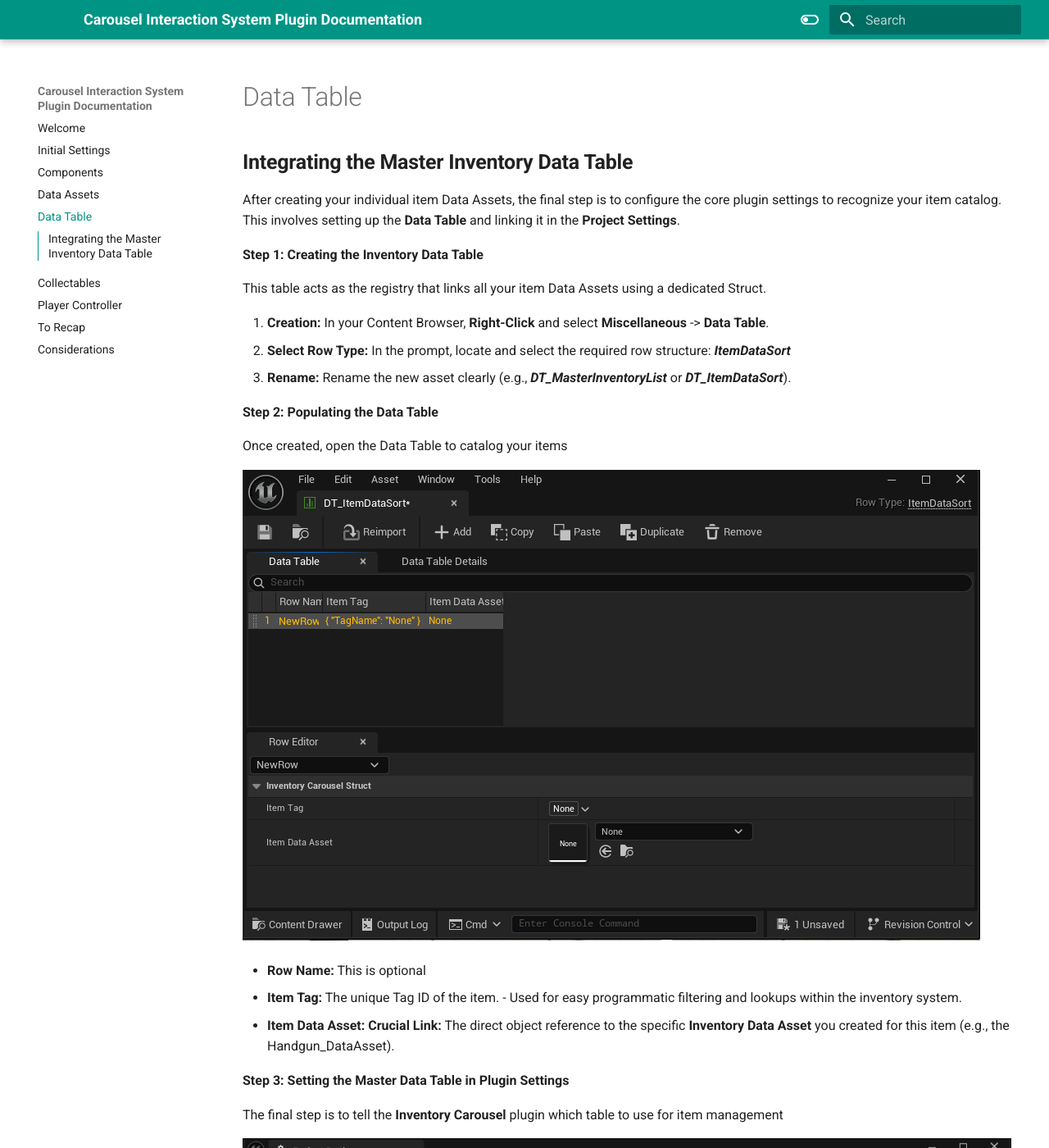
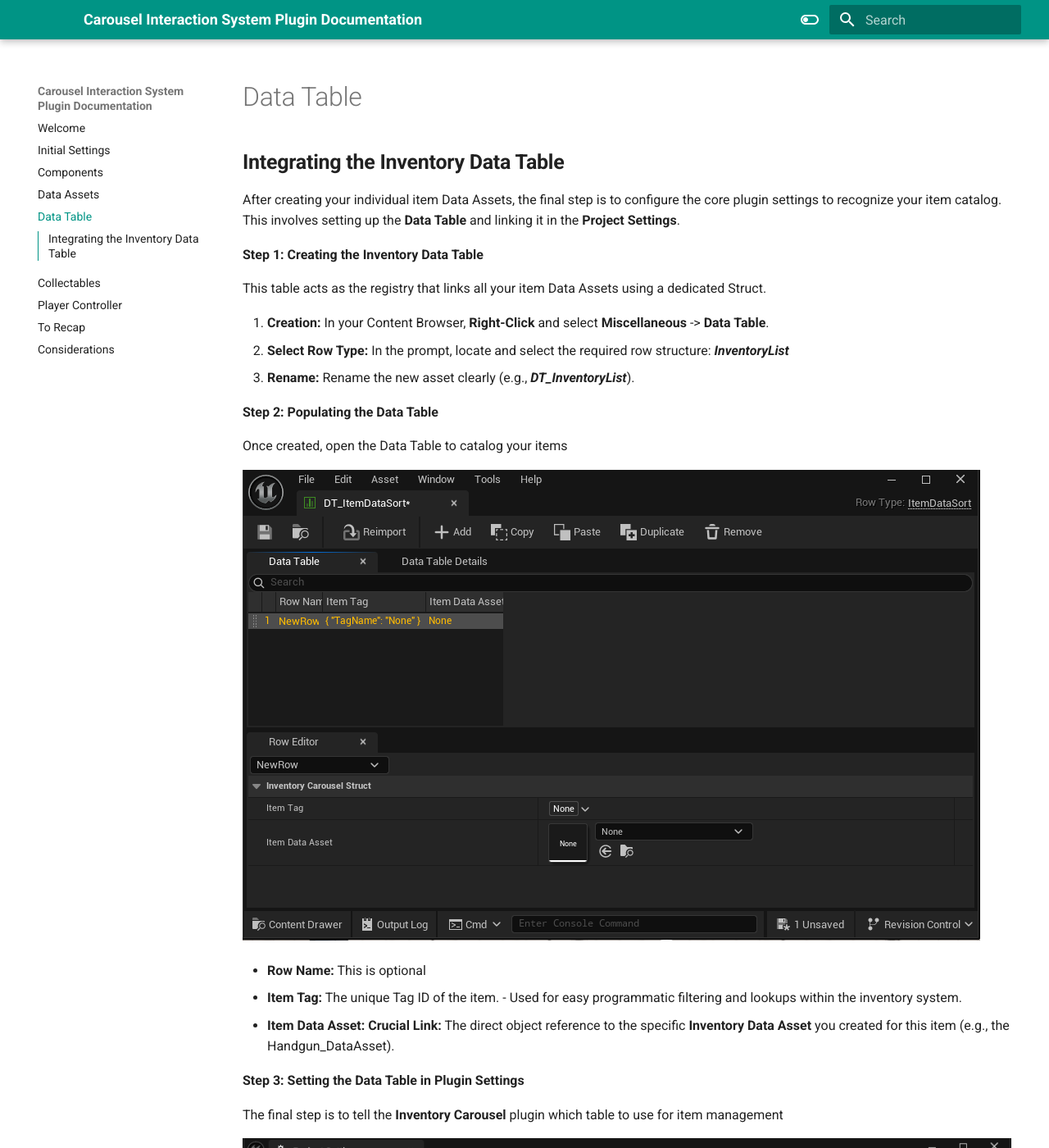
Before and after one commit to SoupStem/Carousel-Interaction-System, an MkDocs documentation site: the page built from docs/data-table.md, in a window 1280 px wide and 1400 px high. Shown: the whole window at 82% size. Built offline with MkDocs 1.6.1 and Material for MkDocs 9.7.7, drawn with Linux system fonts in a browser that asks for light colours; some of the changed text lies outside the part shown.

Commit message:
Change inventory structure and data table name

```diff
--- a/docs/data-table.md
+++ b/docs/data-table.md
@@ -1,4 +1,4 @@
-## **Integrating the Master Inventory Data Table**
+## **Integrating the Inventory Data Table**
 
 After creating your individual item Data Assets, the final step is to configure the core plugin settings to recognize your item catalog. This involves setting up the **Data Table** and linking it in the **Project Settings**.
 
@@ -7,8 +7,8 @@ After creating your individual item Data Assets, the final step is to configure
 This table acts as the registry that links all your item Data Assets using a dedicated Struct.
 
 1. **Creation:** In your Content Browser, **Right-Click** and select **Miscellaneous** -> **Data Table**.
-2. **Select Row Type:** In the prompt, locate and select the required row structure: ***ItemDataSort***
-3. **Rename:** Rename the new asset clearly (e.g., ***DT_MasterInventoryList*** or ***DT_ItemDataSort***).
+2. **Select Row Type:** In the prompt, locate and select the required row structure: ***InventoryList***
+3. **Rename:** Rename the new asset clearly (e.g., ***DT_InventoryList***).
 
 **Step 2: Populating the Data Table**
 
@@ -20,7 +20,7 @@ Once created, open the Data Table to catalog your items
 - **Item Tag:** The unique Tag ID of the item. - Used for easy programmatic filtering and lookups within the inventory system.
 - **Item Data Asset:** **Crucial Link:** The direct object reference to the specific **Inventory Data Asset** you created for this item (e.g., the Handgun_DataAsset).
 
-**Step 3: Setting the Master Data Table in Plugin Settings**
+**Step 3: Setting the Data Table in Plugin Settings**
 
 The final step is to tell the **Inventory Carousel** plugin which table to use for item management
 
@@ -29,6 +29,6 @@ The final step is to tell the **Inventory Carousel** plugin which table to use f
 1. **Open Project Settings:** Navigate to **Edit** -> **Project Settings**.
 2. **Locate Plugin Settings:** Scroll down the left sidebar and select **Plugins** -> **Inventory Carousel**.
 3. **Assign Data Table:** Under the Inventory **Settings** section, locate the **Inventory Data Table** field.
-4. **Set Value:** Assign the **Data Table** you just created (***DT_ItemDataSort*** or equivalent) to this field.
+4. **Set Value:** Assign the **Data Table** you just created (***DT_InventoryList*** or equivalent) to this field.
 
 This successfully registers your entire item catalog with the plugin, enabling the **Inventory Manager Component** to access all item data required for the carousel to function.
```
